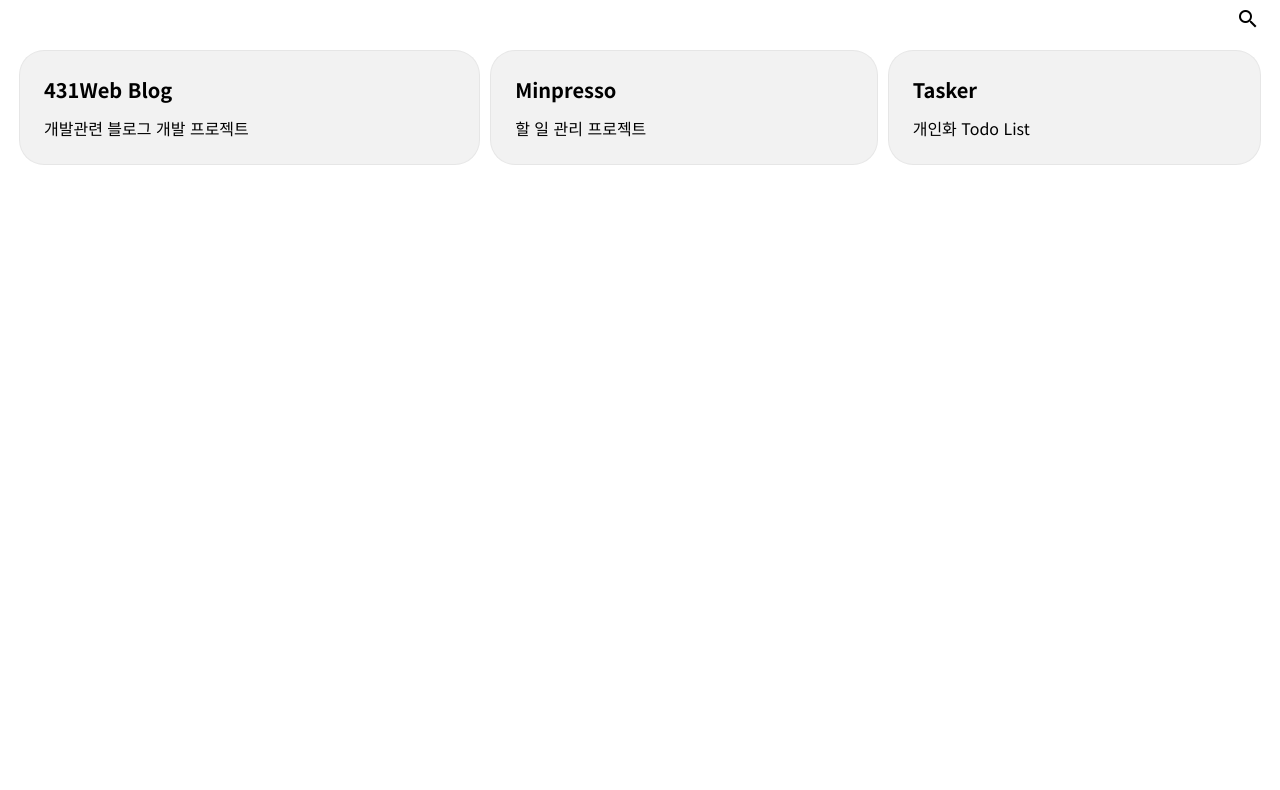
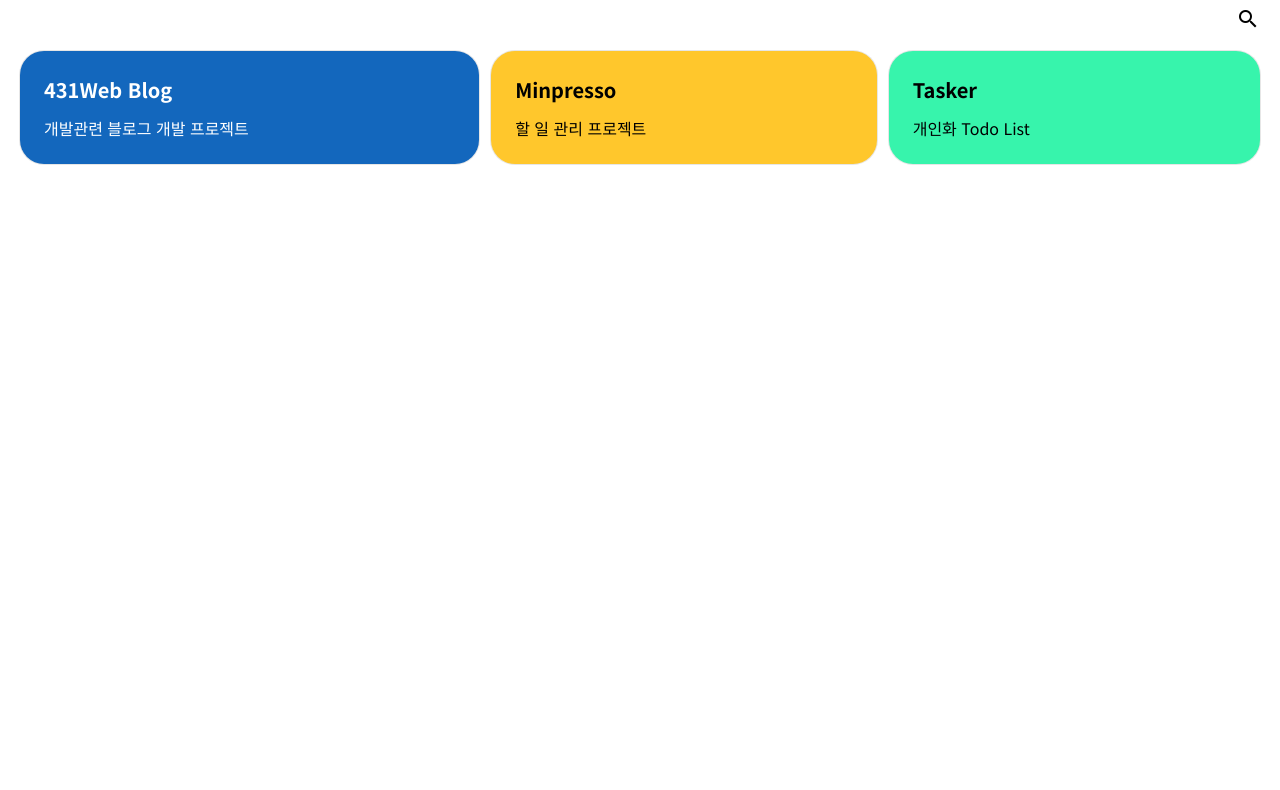
Before and after one commit to bbggkkk/scroll-transition, a plain HTML site: page index.html in a window 1280 px wide. Shown: the part 129-919 px from the top of the page. Drawn offline with Linux system fonts and the light colour scheme.

Commit message:
색깔 처리

```diff
--- a/index.html
+++ b/index.html
@@ -146,7 +146,15 @@
         <section>
             <h2></h2>
             <div style="display:flex; gap:12px; flex-wrap:wrap;">
-                <div class="card flat border"  style="flex-grow:1; min-width:120px;">
+                <div class="card flat border card-1"
+                                                style="flex-grow:1; min-width:120px;"
+                                                data-scroll-transition="${window}"
+                                                data-scroll-target=".card-1"
+                                                data-scroll-start="0"
+                                                data-scroll-end="120"
+
+                                                data-before="background-color:rgb(19,103,189); color:rgb(255,255,255);"
+                                                data-after="background-color:rgb(242,242,242); color:rgb(0,0,0);">
                     <div class="card-item">
                         <p class="card-title">431Web Blog</p>
                     </div>
@@ -154,7 +162,15 @@
                         <p>개발관련 블로그 개발 프로젝트</p>
                     </div>
                 </div>
-                <div class="card flat border"  style="flex-grow:1; min-width:120px;">
+                <div class="card flat border card-2"
+                                                style="flex-grow:1; min-width:120px;"
+                                                data-scroll-transition="${window}"
+                                                data-scroll-target=".card-2"
+                                                data-scroll-start="60"
+                                                data-scroll-end="180"
+
+                                                data-before="background-color:rgb(255,199,44);"
+                                                data-after="background-color:rgb(242,242,242);">
                     <div class="card-item">
                         <p class="card-title">Minpresso</p>
                     </div>
@@ -162,7 +178,15 @@
                         <p>할 일 관리 프로젝트</p>
                     </div>
                 </div>
-                <div class="card flat border"  style="flex-grow:1; min-width:120px;">
+                <div class="card flat border card-3"
+                                                style="flex-grow:1; min-width:120px;"
+                                                data-scroll-transition="${window}"
+                                                data-scroll-target=".card-3"
+                                                data-scroll-start="120"
+                                                data-scroll-end="240"
+
+                                                data-before="background-color:rgb(55,244,172);"
+                                                data-after="background-color:rgb(242,242,242);">
                     <div class="card-item">
                         <p class="card-title">Tasker</p>
                     </div>
```
